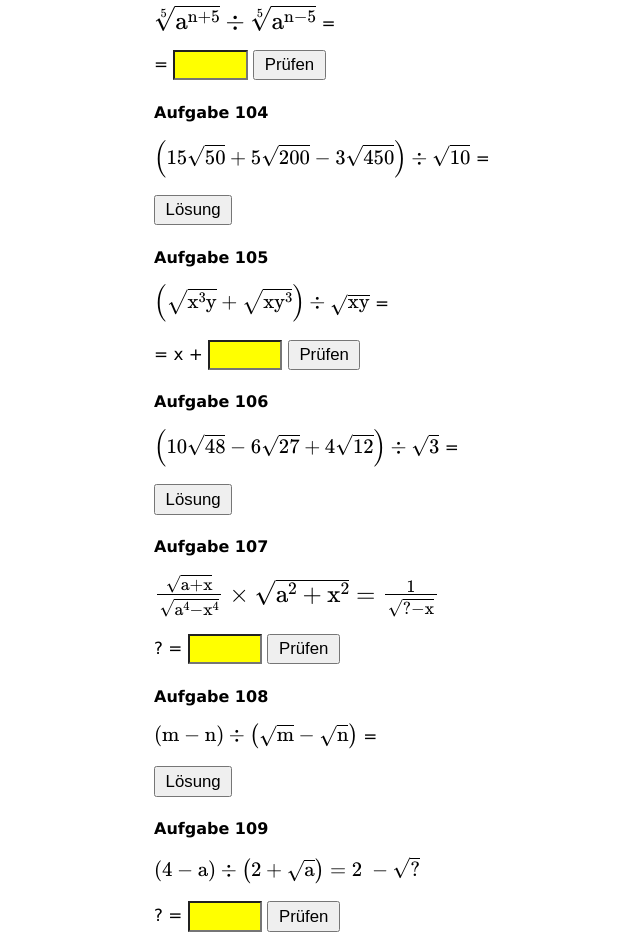
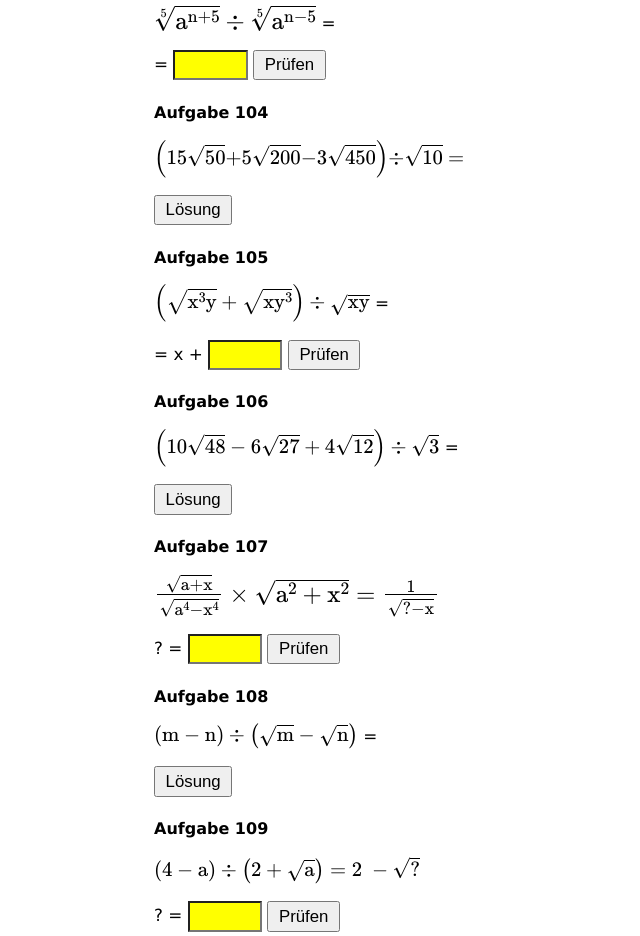
Before and after one commit to joafroehlich/Pot, a plain HTML site: page Pot5.html in a window 1280 px wide. Shown: the part 1779-2715 px from the top of the page, without its empty margins (166-806 px from the left). Drawn offline with nearby package versions, Linux system fonts and the light colour scheme.

Commit message:
Add files via upload

```diff
--- a/Pot5.html
+++ b/Pot5.html
@@ -269,7 +269,7 @@ h2 { font-size: 1rem; margin: 1.4rem 0 0.3rem; }
 
     <h2>Aufgabe 104</h2><p>
 
-<math mathsize="1em"><mfenced><mrow><mn>15</mn><msqrt><mn>50</mn></msqrt><mo>+</mo><mn>5</mn><msqrt><mn>200</mn></msqrt><mo>&#x2212;</mo><mn>3</mn><msqrt><mn>450</mn></msqrt></mrow></mfenced><mo>&#xf7;</mo><msqrt><mn>10</mn></msqrt></math> = </p>
+<math mathsize="1em"><mfenced><mrow><mtext>15</mtext><msqrt><mtext>50</mtext></msqrt><mtext>+</mtext><mtext>5</mtext><msqrt><mtext>200</mtext></msqrt><mtext>&#x2212;</mtext><mtext>3</mtext><msqrt><mtext>450</mtext></msqrt></mrow></mfenced><mtext>&#xf7;</mtext><msqrt><mtext>10</mtext></msqrt><mtext>&#xA0;=</mtext></math> </p>
 
 <button  onclick="window.open('Pot_Aufgabe104.html');" >Lösung</button></p>
 
```
